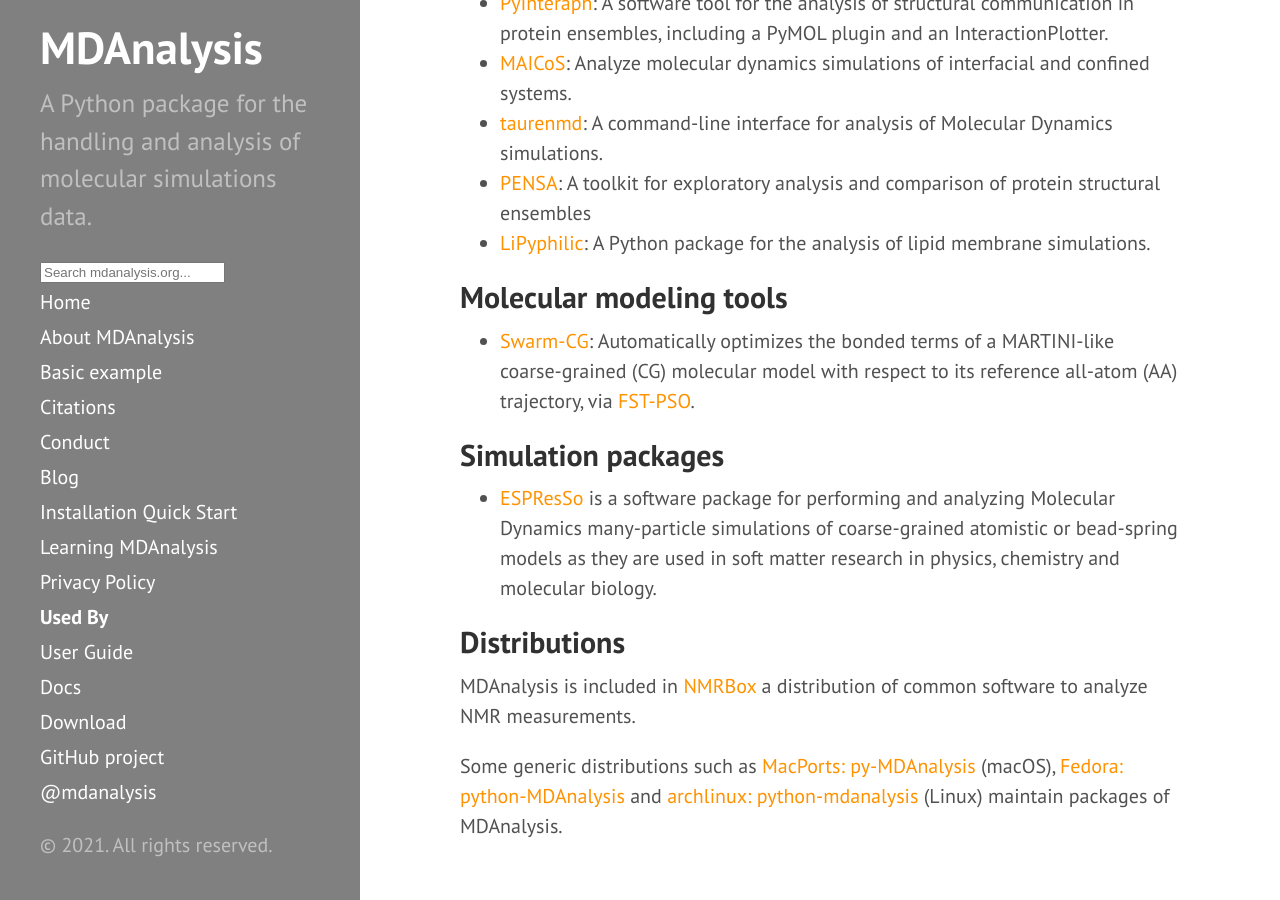
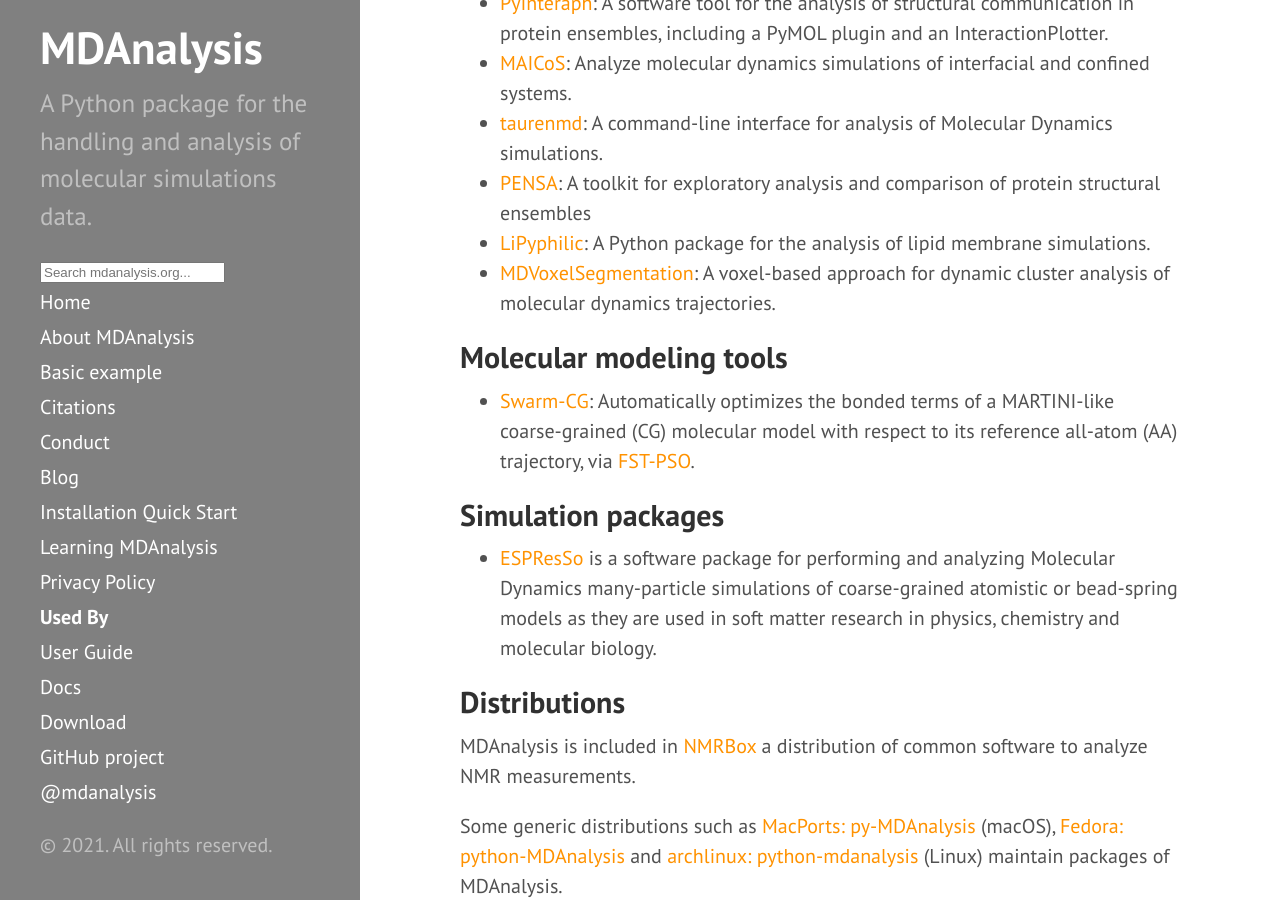
Before and after one commit to MDAnalysis/MDAnalysis.github.io, a Jekyll site: the page built from pages/used-by.md, in a window 1280 px wide and 900 px high, scrolled down 1147 px. Built offline with Jekyll 4.4.1, drawn with Linux system fonts in a browser that asks for light colours; comment, search, counter and statistics services are not loaded.

Commit message:
add MDVoxelSegmentation
- close  #178
- close marrink-lab/MDVoxelSegmentation#111

```diff
--- a/pages/used-by.md
+++ b/pages/used-by.md
@@ -56,6 +56,7 @@ can include them here* or open a pull request by [editing the file `used-by.md`]
 -  [taurenmd](https://taurenmd.readthedocs.io/en/latest/): A command-line interface for analysis of Molecular Dynamics simulations.
 -  [PENSA](https://github.com/drorlab/pensa): A toolkit for exploratory analysis and comparison of protein structural ensembles
 -  [LiPyphilic](https://lipyphilic.readthedocs.io/en/latest/): A Python package for the analysis of lipid membrane simulations.
+-  [MDVoxelSegmentation](https://github.com/marrink-lab/MDVoxelSegmentation): A voxel-based approach for dynamic cluster analysis of molecular dynamics trajectories.
 
 ## Molecular modeling tools
 
```
